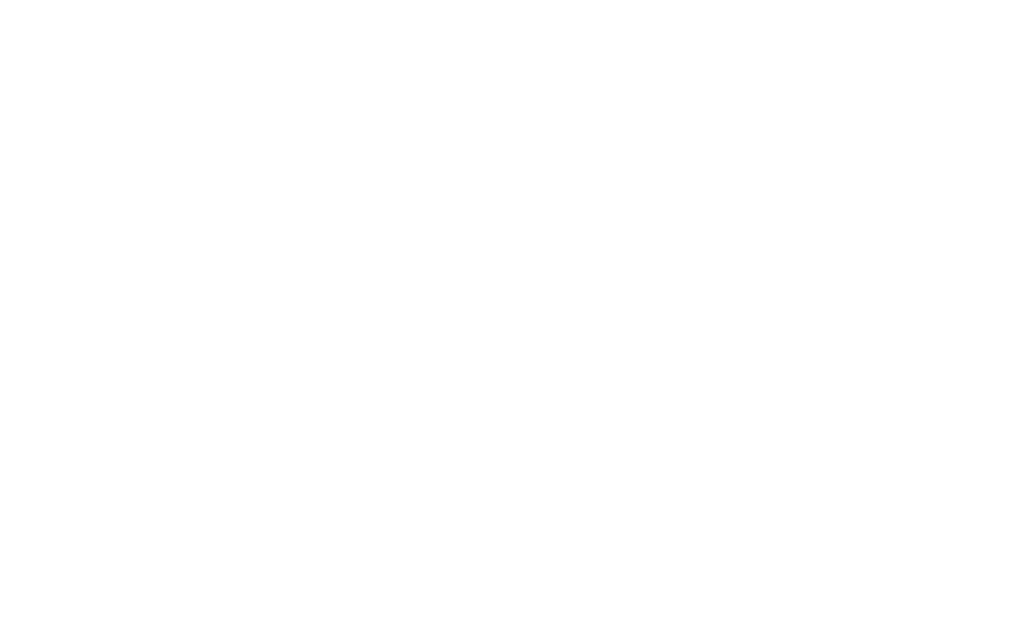
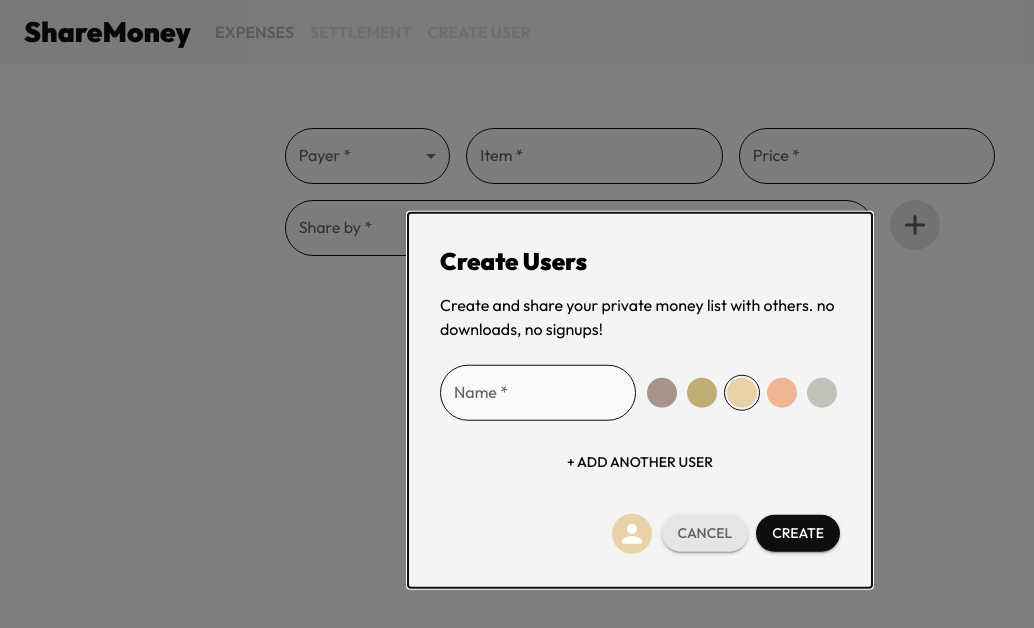
Before and after one commit to a03993/share-money-app, a React (Create React App) app: page /expenses/1 in a window 1280 px wide. Before the commit this address had no page. Shown: the top 628 px of the page, without its empty margins (0-1034 px from the left). Built offline with nearby package versions, Linux system fonts and the light colour scheme; the HTML template or start-up script is replaced by a standard one.

Commit message:
refactor: update page rendering to use URL-based routing instead of useState

```diff
--- a/src/App.js
+++ b/src/App.js
@@ -9,7 +9,11 @@ function App() {
       <ThemeProvider theme={theme}>
         <Routes>
           <Route path="/" element={<ExpenseLayout />} />
-          <Route path="/list/:linkId" element={<ExpenseLayout />} />
+          <Route path="/expenses/:linkId" element={<ExpenseLayout />} />
+          <Route
+            path="/expenses/:linkId/settlement"
+            element={<ExpenseLayout />}
+          />
         </Routes>
       </ThemeProvider>
     </BrowserRouter>
--- a/src/components/ExpenseLayout.js
+++ b/src/components/ExpenseLayout.js
@@ -1,6 +1,6 @@
 import { useState, useEffect, useMemo } from "react";
 import { expenseMockData } from "../mock/mockData";
-import { useParams } from "react-router-dom";
+import { useParams, useLocation } from "react-router-dom";
 import Header from "./Header";
 import PageHome from "./PageHome";
 import PageExpenses from "./PageExpenses";
@@ -22,7 +22,7 @@ const calculateTotalAmount = (data, linkId) => {
 
 export default function ExpenseLayout() {
   const { linkId } = useParams();
-  const [page, setPage] = useState(linkId ? "Expenses" : "Home");
+  const location = useLocation();
   const [expenseList, setExpenseList] = useState(expenseMockData);
   const [openCreateUserModal, setOpenCreateUserModal] = useState(false);
 
@@ -45,30 +45,15 @@ export default function ExpenseLayout() {
     if (linkId && expenseItem.length === 0) {
       setOpenCreateUserModal(true);
     }
-  }, [expenseList, linkId]);
+  }, [linkId, expenseItem.length]);
 
-  return (
-    <>
-      <Header
-        page={page}
-        setPage={setPage}
-        setOpenCreateUserModal={setOpenCreateUserModal}
-        linkId={linkId}
-      />
-      {page === "Home" && <PageHome setPage={setPage} />}
-      {page === "Expenses" && (
-        <PageExpenses
-          page={page}
-          expenseList={expenseList}
-          setExpenseList={setExpenseList}
-          totalAmount={totalAmount}
-          setOpenCreateUserModal={setOpenCreateUserModal}
-          linkId={linkId}
-          currentExpenseItem={currentExpenseItem}
-          expenseItem={expenseItem}
-        />
-      )}
-      {page === "Settlement" && (
+  const renderContent = () => {
+    if (!linkId) {
+      return <PageHome />;
+    }
+
+    if (location.pathname.includes("/settlement")) {
+      return (
         <PageSettlement
           expenseList={expenseList}
           totalAmount={totalAmount}
@@ -76,7 +61,30 @@ export default function ExpenseLayout() {
           linkId={linkId}
           currentExpenseItem={currentExpenseItem}
         />
-      )}
+      );
+    }
+
+    return (
+      <PageExpenses
+        expenseList={expenseList}
+        setExpenseList={setExpenseList}
+        totalAmount={totalAmount}
+        setOpenCreateUserModal={setOpenCreateUserModal}
+        linkId={linkId}
+        currentExpenseItem={currentExpenseItem}
+        expenseItem={expenseItem}
+      />
+    );
+  };
+
+  return (
+    <>
+      <Header
+        currentPath={location.pathname}
+        setOpenCreateUserModal={setOpenCreateUserModal}
+        linkId={linkId}
+      />
+      {renderContent()}
       <CreateUserModal
         open={openCreateUserModal}
         setOpen={setOpenCreateUserModal}
--- a/src/components/Header.js
+++ b/src/components/Header.js
@@ -11,10 +11,9 @@ import {
 import { Menu as MenuIcon } from "@mui/icons-material";
 import { Menu } from "@mui/material";
 import { useState } from "react";
+import { useNavigate, useLocation } from "react-router-dom";
 import { useTheme } from "@mui/material/styles";
 import { headerStyle } from "../styles/headerStyle";
-
-const pages = ["Expenses", "Settlement", "Create User"];
 
 const Logo = ({ onClick, style }) => (
   <Typography
@@ -30,7 +29,13 @@ const Logo = ({ onClick, style }) => (
   </Typography>
 );
 
-const NavigationMenu = ({ anchorEl, onClose, page, onPageChange }) => (
+const NavigationMenu = ({
+  anchorEl,
+  onClose,
+  currentPath,
+  linkId,
+  onNavigate,
+}) => (
   <Menu
     id="navigation-mobile-menu"
     anchorEl={anchorEl}
@@ -47,43 +52,57 @@ const NavigationMenu = ({ anchorEl, onClose, page, onPageChange }) => (
     onClose={onClose}
     sx={{ display: { xs: "block", md: "none" } }}
   >
-    {pages.map((pageName) => (
     <MenuItem
-        key={pageName}
-        disabled={page === pageName}
+      disabled={currentPath === `/expenses/${linkId}`}
       onClick={() => {
         onClose();
-          onPageChange(pageName);
+        onNavigate(`/expenses/${linkId}`);
       }}
     >
       <Typography className="font-weight-bold" sx={headerStyle.menuItemText}>
-          {pageName}
+        Expenses
       </Typography>
     </MenuItem>
-    ))}
+    <MenuItem
+      disabled={currentPath === `/expenses/${linkId}/settlement`}
+      onClick={() => {
+        onClose();
+        onNavigate(`/expenses/${linkId}/settlement`);
+      }}
+    >
+      <Typography className="font-weight-bold" sx={headerStyle.menuItemText}>
+        Settlement
+      </Typography>
+    </MenuItem>
+    <MenuItem
+      onClick={() => {
+        onClose();
+        onNavigate("create-user");
+      }}
+    >
+      <Typography className="font-weight-bold" sx={headerStyle.menuItemText}>
+        Create User
+      </Typography>
+    </MenuItem>
   </Menu>
 );
 
-export default function Header({
-  page,
-  setPage,
-  setOpenCreateUserModal,
-  linkId,
-}) {
+export default function Header({ setOpenCreateUserModal, linkId }) {
   const [anchorElNav, setAnchorElNav] = useState(null);
-
+  const navigate = useNavigate();
+  const { pathname: currentPath } = useLocation();
   const theme = useTheme();
 
   const handleNavMenu = (event = null) => {
     setAnchorElNav(event?.currentTarget || null);
   };
 
-  const handleChangePage = (pageName) => {
-    if (pageName === "Create User") {
+  const handleNavigation = (path) => {
+    if (path === "create-user") {
       setOpenCreateUserModal(true);
       return;
     }
-    setPage(pageName);
+    navigate(path);
   };
 
   return (
@@ -91,7 +110,7 @@ export default function Header({
       <Container maxWidth="xl">
         <Toolbar disableGutters>
           <Logo
-            onClick={() => handleChangePage("Home")}
+            onClick={() => handleNavigation("/")}
             style={headerStyle.logoDesktop}
           />
           <Box sx={headerStyle.mobileMenuContainer}>
@@ -108,12 +127,12 @@ export default function Header({
             <NavigationMenu
               anchorEl={anchorElNav}
               onClose={() => handleNavMenu()}
-              page={page}
-              onPageChange={handleChangePage}
+              linkId={linkId}
+              onPageChange={handleNavigation}
             />
           </Box>
           <Logo
-            onClick={() => handleChangePage("Home")}
+            onClick={() => handleNavigation("/")}
             style={headerStyle.logoMobile}
           />
           <Box
@@ -122,21 +141,42 @@ export default function Header({
               visibility: linkId ? "visible" : "hidden",
             }}
           >
-            {pages.map((pageName) => (
             <Button
-                key={pageName}
-                onClick={() => handleChangePage(pageName)}
-                disabled={page === pageName}
+              onClick={() => handleNavigation(`/expenses/${linkId}`)}
+              disabled={currentPath === `/expenses/${linkId}`}
               sx={{
                 fontWeight: 600,
                 fontSize: 16,
                 color: theme.palette.secondary.main,
-                  opacity: page === pageName ? 1 : 0.2,
+                opacity: currentPath === `/expenses/${linkId}` ? 1 : 0.2,
               }}
             >
-                {pageName}
+              Expenses
             </Button>
-            ))}
+            <Button
+              onClick={() => handleNavigation(`/expenses/${linkId}/settlement`)}
+              disabled={currentPath === `/expenses/${linkId}/settlement`}
+              sx={{
+                fontWeight: 600,
+                fontSize: 16,
+                color: theme.palette.secondary.main,
+                opacity:
+                  currentPath === `/expenses/${linkId}/settlement` ? 1 : 0.2,
+              }}
+            >
+              Settlement
+            </Button>
+            <Button
+              onClick={() => handleNavigation("create-user")}
+              sx={{
+                fontWeight: 600,
+                fontSize: 16,
+                color: theme.palette.secondary.main,
+                opacity: 0.2,
+              }}
+            >
+              Create User
+            </Button>
           </Box>
         </Toolbar>
       </Container>
--- a/src/components/PageHome.js
+++ b/src/components/PageHome.js
@@ -15,8 +15,7 @@ export default function PageHome({ setPage }) {
     try {
       // TODO: call API
       expenseMockData.push(newExpenseData);
-      navigate(`/list/${newLinkId}`);
-      setPage("Expenses");
+      navigate(`/expenses/${newLinkId}`);
     } catch (error) {
       console.error("Failed to create expense:", error);
     }
```
Lines whose indentation alone changed are shown as unchanged.
